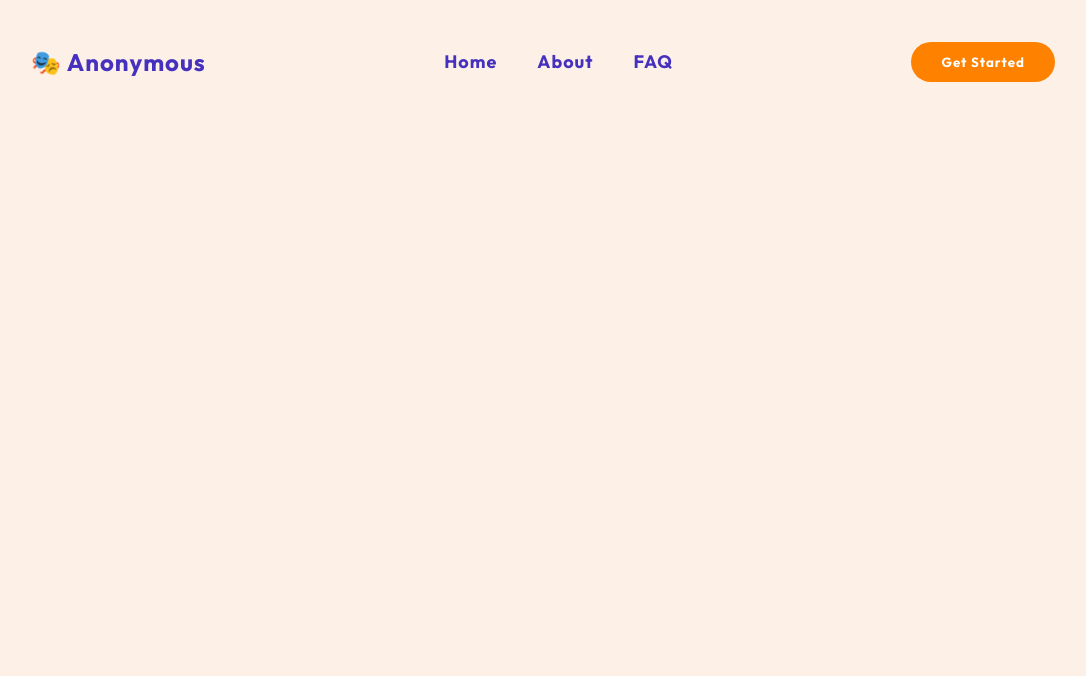
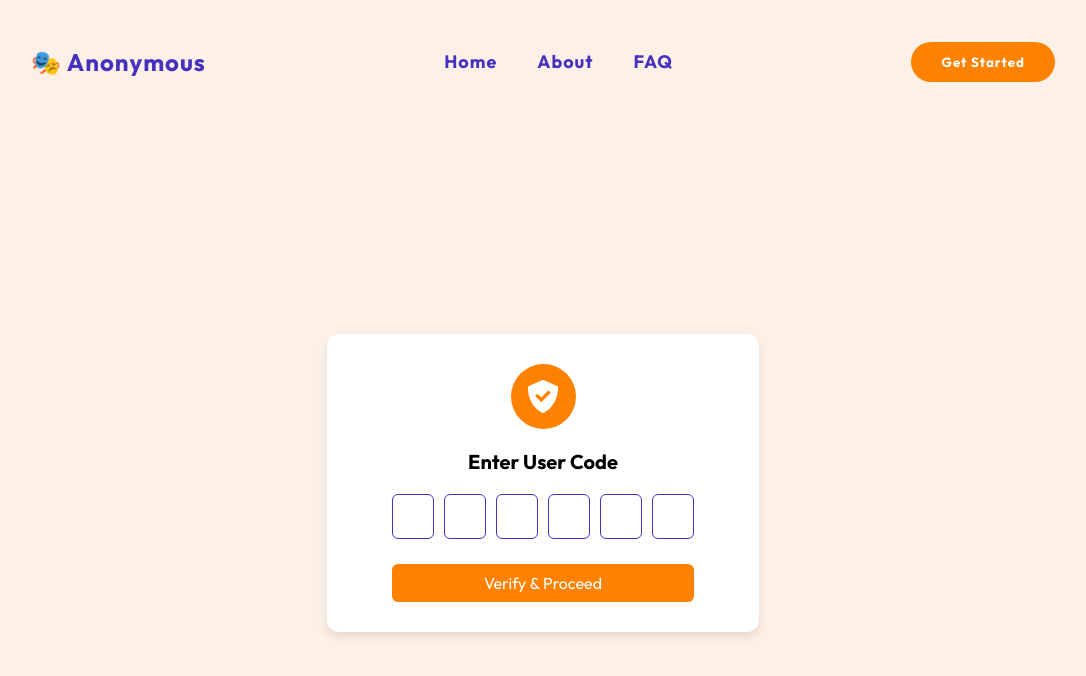
Before and after one commit to SavaadMP/Anonymous-2.0, a React (Vite) app in the folder client/: page /usercode in a window 1280 px wide. Shown: the top 676 px of the page, without its empty margins (97-1183 px from the left). Built offline with nearby package versions, Linux system fonts and the light colour scheme.

Commit message:
User Code Page Designed

```diff
--- a/client/index.html
+++ b/client/index.html
@@ -2,8 +2,11 @@
 <html lang="en">
   <head>
     <meta charset="UTF-8" />
-    <link rel="icon" type="image/svg+xml" href="/vite.svg" />
     <meta name="viewport" content="width=device-width, initial-scale=1.0" />
+    <link
+      href="https://unpkg.com/boxicons@2.1.4/css/boxicons.min.css"
+      rel="stylesheet"
+    />
     <title>🎭 Anonymous</title>
   </head>
   <body>
--- a/client/package.json
+++ b/client/package.json
@@ -4,7 +4,7 @@
   "version": "0.0.0",
   "type": "module",
   "scripts": {
-    "dev": "vite",
+    "dev": "vite --host",
     "build": "vite build",
     "lint": "eslint src --ext js,jsx --report-unused-disable-directives --max-warnings 0",
     "preview": "vite preview"
--- a/client/src/App.jsx
+++ b/client/src/App.jsx
@@ -1,6 +1,7 @@
 import { Route, Routes } from "react-router-dom";
 import Header from "./components/Header/Header";
 import Hero from "./pages/Hero/Hero";
+import CodeValidator from "./pages/CodeValidator/CodeValidator";
 
 function App() {
   return (
@@ -8,6 +9,7 @@ function App() {
       <Header />
       <Routes>
         <Route index path="/" element={<Hero />} />
+        <Route index path="/usercode" element={<CodeValidator />} />
       </Routes>
     </>
   );
--- /dev/null
+++ b/client/src/components/UserCodeForm/UserCodeForm.jsx
@@ -0,0 +1,20 @@
+import UserCodeInput from "../UserCodeInput/UserCodeInput";
+import "./UserCodeForm.scss";
+
+function UserCodeForm() {
+  return (
+    <form>
+      <div className="input_field">
+        <UserCodeInput />
+        <UserCodeInput />
+        <UserCodeInput />
+        <UserCodeInput />
+        <UserCodeInput />
+        <UserCodeInput />
+      </div>
+      <button>Verify & Proceed</button>
+    </form>
+  );
+}
+
+export default UserCodeForm;
--- /dev/null
+++ b/client/src/components/UserCodeForm/UserCodeForm.scss
@@ -0,0 +1,48 @@
+@import "../../variables";
+form {
+  .input_field {
+    flex-direction: row;
+    column-gap: 10px;
+
+    input {
+      height: 45px;
+      width: 42px;
+      border-radius: 6px;
+      outline: none;
+      text-align: center;
+      font-size: 1.125rem;
+      font-weight: 800;
+      border: 1px solid $primary-color;
+      text-transform: uppercase;
+    }
+  }
+
+  button {
+    margin-top: 25px;
+    width: 100%;
+    background: $secondary-color;
+    color: $white-color;
+    font-size: 1rem;
+    border: none;
+    padding: 9px 0;
+    border-radius: 6px;
+    cursor: pointer;
+    transition: all 0.2s ease-in-out;
+
+    &:hover {
+      background: $secondary-hover-color;
+    }
+  }
+}
+
+@media screen and (max-width: 465px) {
+  form {
+    .input_field {
+      input {
+        height: 31px;
+        width: 26px;
+        font-size: 1.1rem;
+      }
+    }
+  }
+}
--- /dev/null
+++ b/client/src/components/UserCodeInput/UserCodeInput.jsx
@@ -0,0 +1,5 @@
+const UserCodeInput = () => {
+  return <input type="text" />;
+};
+
+export default UserCodeInput;
--- /dev/null
+++ b/client/src/pages/CodeValidator/CodeValidator.jsx
@@ -0,0 +1,18 @@
+import "./CodeValidator.scss";
+import UserCodeForm from "../../components/UserCodeForm/UserCodeForm";
+
+function CodeValidator() {
+  return (
+    <section className="usercode_container">
+      <div className="usercode_content">
+        <div className="usercode_icon">
+          <i className="bx bxs-check-shield"></i>
+        </div>
+        <h4>Enter User Code</h4>
+        <UserCodeForm />
+      </div>
+    </section>
+  );
+}
+
+export default CodeValidator;
--- /dev/null
+++ b/client/src/pages/CodeValidator/CodeValidator.scss
@@ -0,0 +1,50 @@
+@import "../../variables";
+
+.usercode_container {
+  min-height: 100vh;
+  display: flex;
+  align-items: center;
+  justify-content: center;
+  width: 100%;
+
+  .usercode_content {
+    row-gap: 20px;
+    background: #fff;
+    padding: 30px 65px;
+    border-radius: 12px;
+    box-shadow: 0 5px 10px rgba(0, 0, 0, 0.1);
+
+    .usercode_icon {
+      height: 65px;
+      width: 65px;
+      background: $secondary-color;
+      color: $white-color;
+      font-size: 2.5rem;
+      border-radius: 50%;
+    }
+
+    h4 {
+      font-size: 1.25rem;
+    }
+  }
+}
+
+:where(.usercode_content, form, .input_field, .usercode_icon) {
+  display: flex;
+  flex-direction: column;
+  align-items: center;
+  justify-content: center;
+}
+
+@media screen and (max-width: 465px) {
+  .usercode_container {
+    .usercode_content {
+      padding: 30px;
+      width: 80%;
+
+      h4 {
+        font-size: 1.2rem;
+      }
+    }
+  }
+}
--- a/client/src/pages/Hero/Hero.jsx
+++ b/client/src/pages/Hero/Hero.jsx
@@ -12,7 +12,7 @@ function Hero() {
             the freedom to express yourself openly and anonymously
           </p>
           <div className="button_group">
-            <Link to="/" className="primary-btn">
+            <Link to="/usercode" className="primary-btn">
               Send Message
             </Link>
             <Link to="/" className="secondary-btn">
```
Also changed, not shown: client/vercel.json (added).
